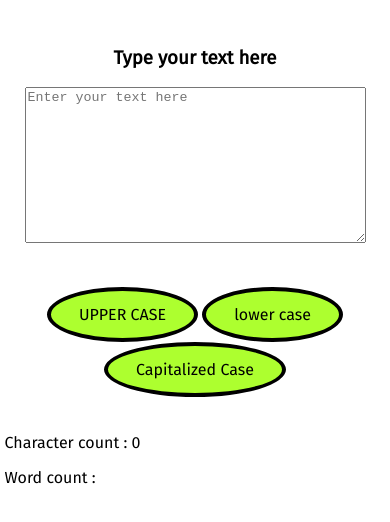
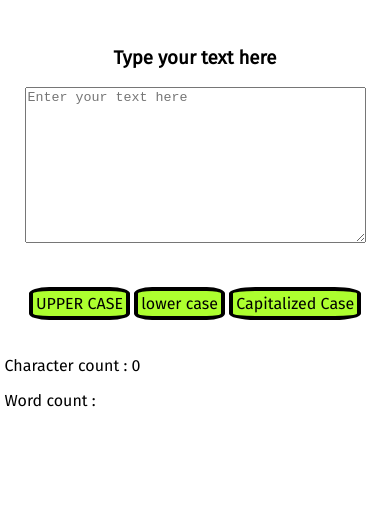
Before and after one commit to helouism/TextModifier, a plain HTML site: page index.html in a window 390 px wide. Drawn offline with Linux system fonts and the light colour scheme.

Commit message:
Update styles.css

```diff
--- a/styles.css
+++ b/styles.css
@@ -41,3 +41,13 @@ body {
 
   text-align: center;
 }
+
+/* mobile styling */
+
+@media screen and (max-width: 600px) {
+  .button {
+    font-size: 16px;
+    border-radius: 20%;
+    padding: 3px;
+  }
+}
```
